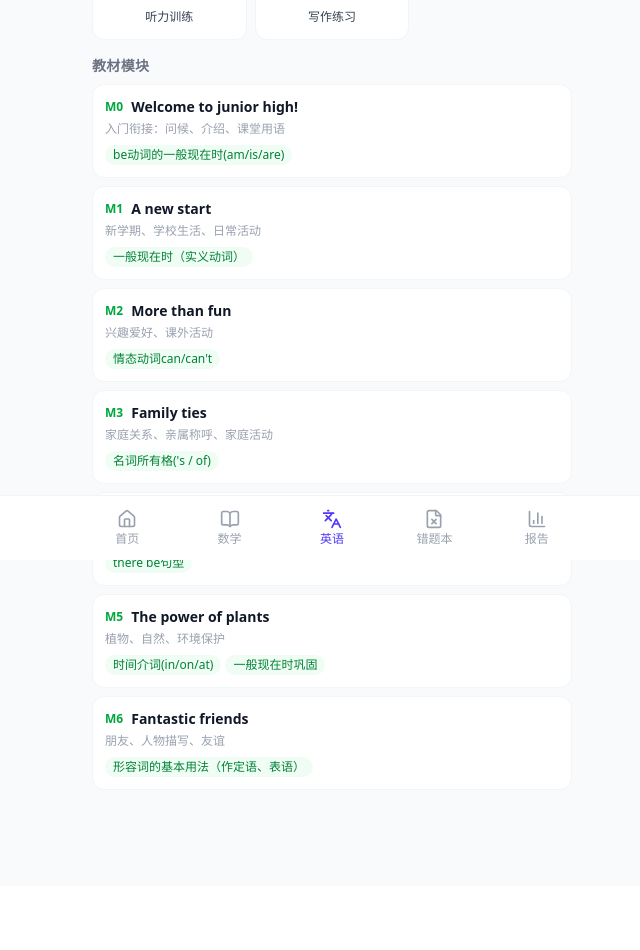
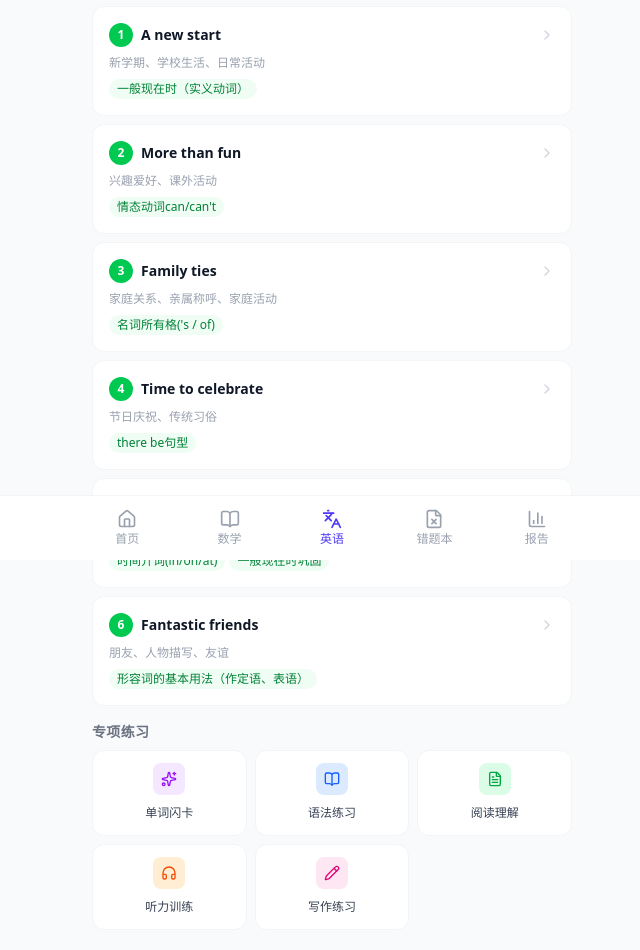
Before and after one commit to chengyizhang2026/zhujiao1, a Next.js app: page /english in a window 1280 px wide. Shown: the part 240-1190 px from the top of the page, without its empty margins (308-948 px from the left). Before the commit the page ends 1126 px from the top, so only its background shows below. Built offline with nearby package versions, Linux system fonts and the light colour scheme.

Commit message:
英语模块改为可点击进入学习

```diff
--- a/app/(dashboard)/english/page.tsx
+++ b/app/(dashboard)/english/page.tsx
@@ -17,53 +17,64 @@ export default function EnglishPage() {
     <div className="p-4 space-y-4">
       <div className="pt-4">
         <h1 className="text-xl font-bold text-gray-900">🌍 英语</h1>
-        <p className="text-sm text-gray-500 mt-1">外研版 · 七年级上册</p>
+        <p className="text-sm text-gray-500 mt-1">外研版 · 七年级上册（2024新版）</p>
       </div>
 
-      {/* 快捷入口 */}
-      <div className="grid grid-cols-3 gap-2">
-        {ENGLISH_SUB_MODULES.map((mod) => {
-          const Icon = mod.icon
-          return (
-            <Link
-              key={mod.key}
-              href={`/english/${mod.key}`}
-              className="p-3 bg-white rounded-xl border border-gray-100 hover:shadow-sm transition-all text-center"
-            >
-              <div className={`w-8 h-8 ${mod.bg} rounded-lg flex items-center justify-center mx-auto mb-1`}>
-                <Icon className={`w-4 h-4 ${mod.color}`} />
-              </div>
-              <span className="text-xs font-medium text-gray-700">{mod.label}</span>
-            </Link>
-          )
-        })}
-      </div>
-
-      {/* 教材模块 */}
+      {/* 教材单元 — 可点击进入学习 */}
       <div>
         <h2 className="text-sm font-semibold text-gray-500 uppercase tracking-wide mb-2">
-          教材模块
+          教材单元
         </h2>
         <div className="space-y-2">
           {ENGLISH_MODULES.map((mod) => (
-            <div
+            <Link
               key={mod.id}
-              className="p-3 bg-white rounded-xl border border-gray-100"
+              href={`/english/grammar?module=${mod.id}&topic=${encodeURIComponent(mod.topic)}&grammar=${encodeURIComponent(mod.grammar[0])}`}
+              className="block p-4 bg-white rounded-xl border border-gray-100 hover:border-green-200 hover:shadow-sm transition-all"
             >
-              <div className="flex items-center gap-2 mb-1">
-                <span className="text-xs font-bold text-green-600">M{mod.moduleNo}</span>
-                <h3 className="text-sm font-semibold text-gray-900">{mod.title}</h3>
+              <div className="flex items-center justify-between mb-2">
+                <div className="flex items-center gap-2">
+                  <span className="text-xs font-bold text-white bg-green-500 w-6 h-6 rounded-full flex items-center justify-center">
+                    {mod.moduleNo === 0 ? "S" : mod.moduleNo}
+                  </span>
+                  <h3 className="text-sm font-semibold text-gray-900">{mod.title}</h3>
+                </div>
+                <ChevronRight className="w-4 h-4 text-gray-300" />
               </div>
-              <p className="text-xs text-gray-400">{mod.topic}</p>
-              <div className="flex flex-wrap gap-1 mt-2">
+              <p className="text-xs text-gray-400 mb-2">{mod.topic}</p>
+              <div className="flex flex-wrap gap-1">
                 {mod.grammar.map((g) => (
                   <span key={g} className="px-2 py-0.5 bg-green-50 text-green-700 text-xs rounded-full">
                     {g}
                   </span>
                 ))}
               </div>
-            </div>
+            </Link>
           ))}
+        </div>
+      </div>
+
+      {/* 专项练习 */}
+      <div>
+        <h2 className="text-sm font-semibold text-gray-500 uppercase tracking-wide mb-2">
+          专项练习
+        </h2>
+        <div className="grid grid-cols-3 gap-2">
+          {ENGLISH_SUB_MODULES.map((mod) => {
+            const Icon = mod.icon
+            return (
+              <Link
+                key={mod.key}
+                href={`/english/${mod.key}`}
+                className="p-3 bg-white rounded-xl border border-gray-100 hover:shadow-sm transition-all text-center"
+              >
+                <div className={`w-8 h-8 ${mod.bg} rounded-lg flex items-center justify-center mx-auto mb-1`}>
+                  <Icon className={`w-4 h-4 ${mod.color}`} />
+                </div>
+                <span className="text-xs font-medium text-gray-700">{mod.label}</span>
+              </Link>
+            )
+          })}
         </div>
       </div>
     </div>
```
